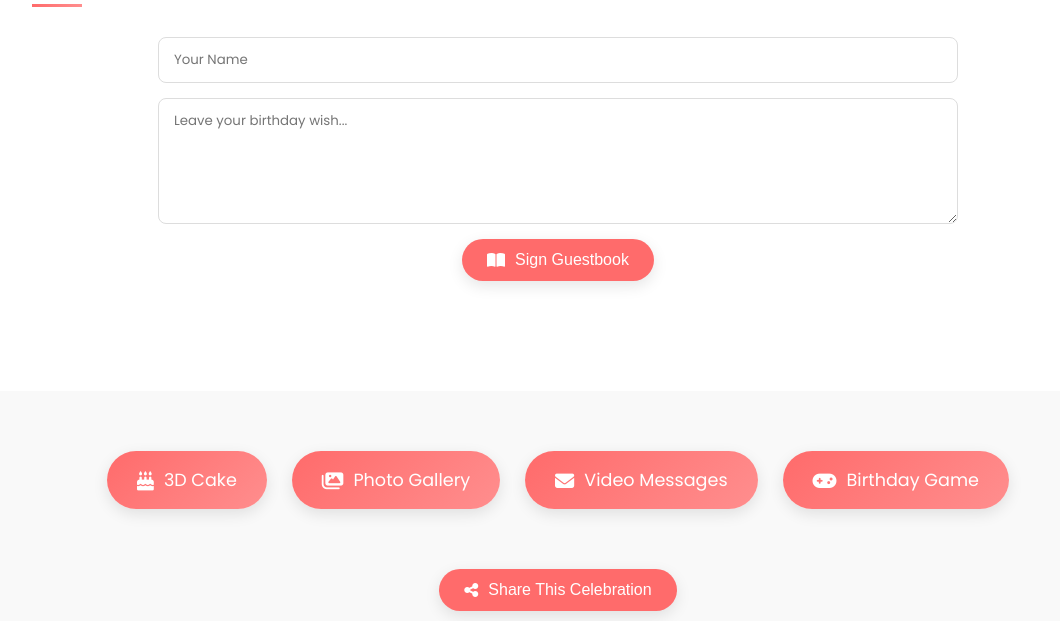
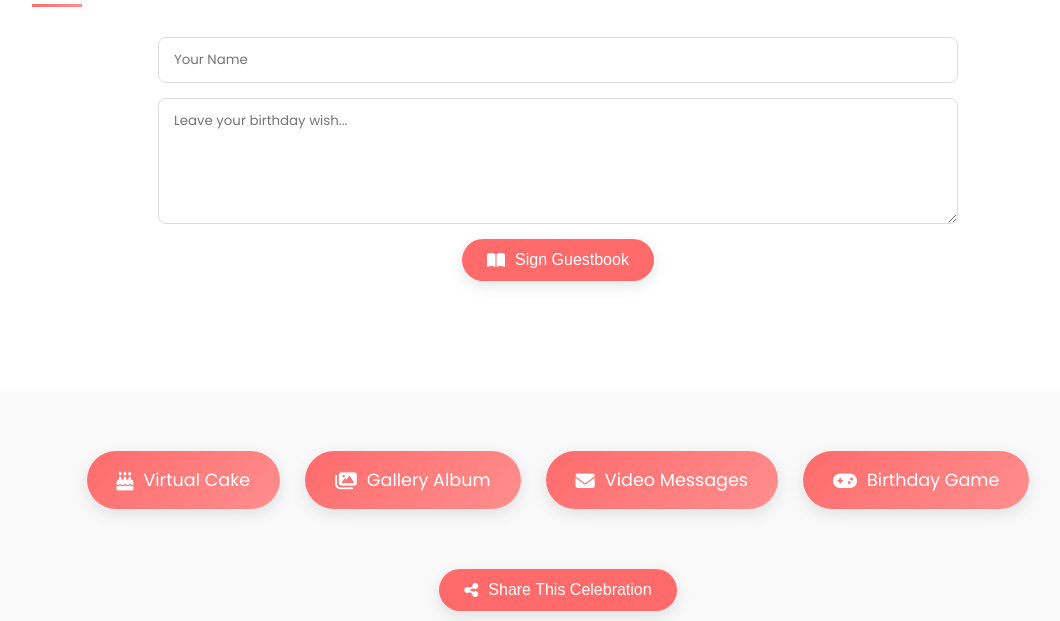
Before and after one commit to Burhan-012345/Birthday-wish, a plain HTML site: page index.html in a window 1280 px wide. Shown: the part 2213-2834 px from the top of the page, without its empty margins (82-1142 px from the left). Drawn offline with nearby package versions, Linux system fonts and the light colour scheme; no server answers; animation ran at ten frames a second; a script that the page names is missing.

Commit message:
Update index.html

```diff
--- a/index.html
+++ b/index.html
@@ -122,11 +122,11 @@
     <div class="navigation-buttons">
         <a href="cake.html" class="nav-btn cake-btn">
             <i class="fas fa-birthday-cake"></i>
-            <span>3D Cake</span>
+            <span>Virtual Cake</span>
         </a>
-        <a href="gallery.html" class="nav-btn gallery-btn">
+        <a href="videos-photos.html" class="nav-btn gallery-btn">
             <i class="fas fa-images"></i>
-            <span>Photo Gallery</span>
+            <span>Gallery Album</span>
         </a>
         <a href="message.html" class="nav-btn message-btn">
             <i class="fas fa-envelope"></i>
```
